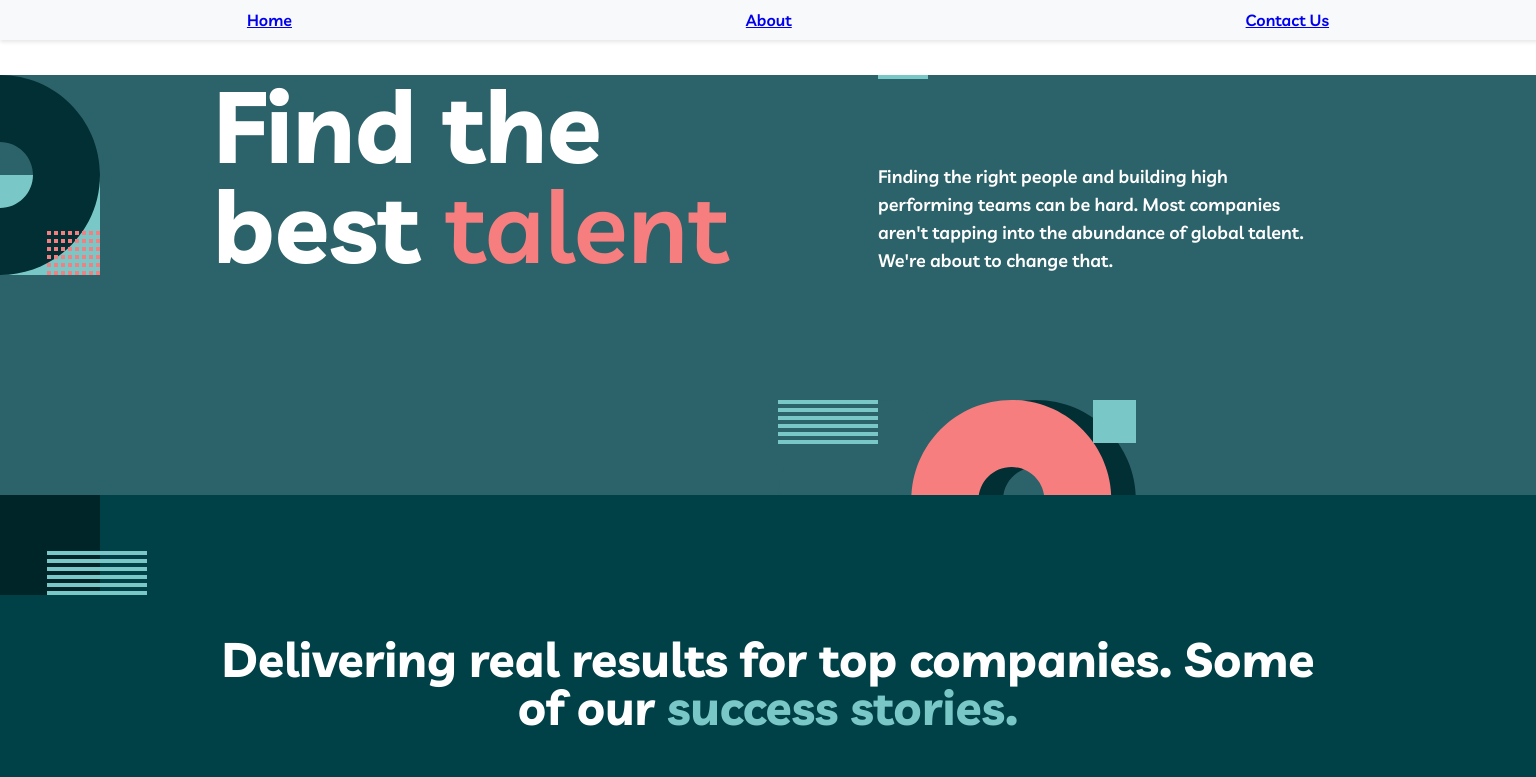
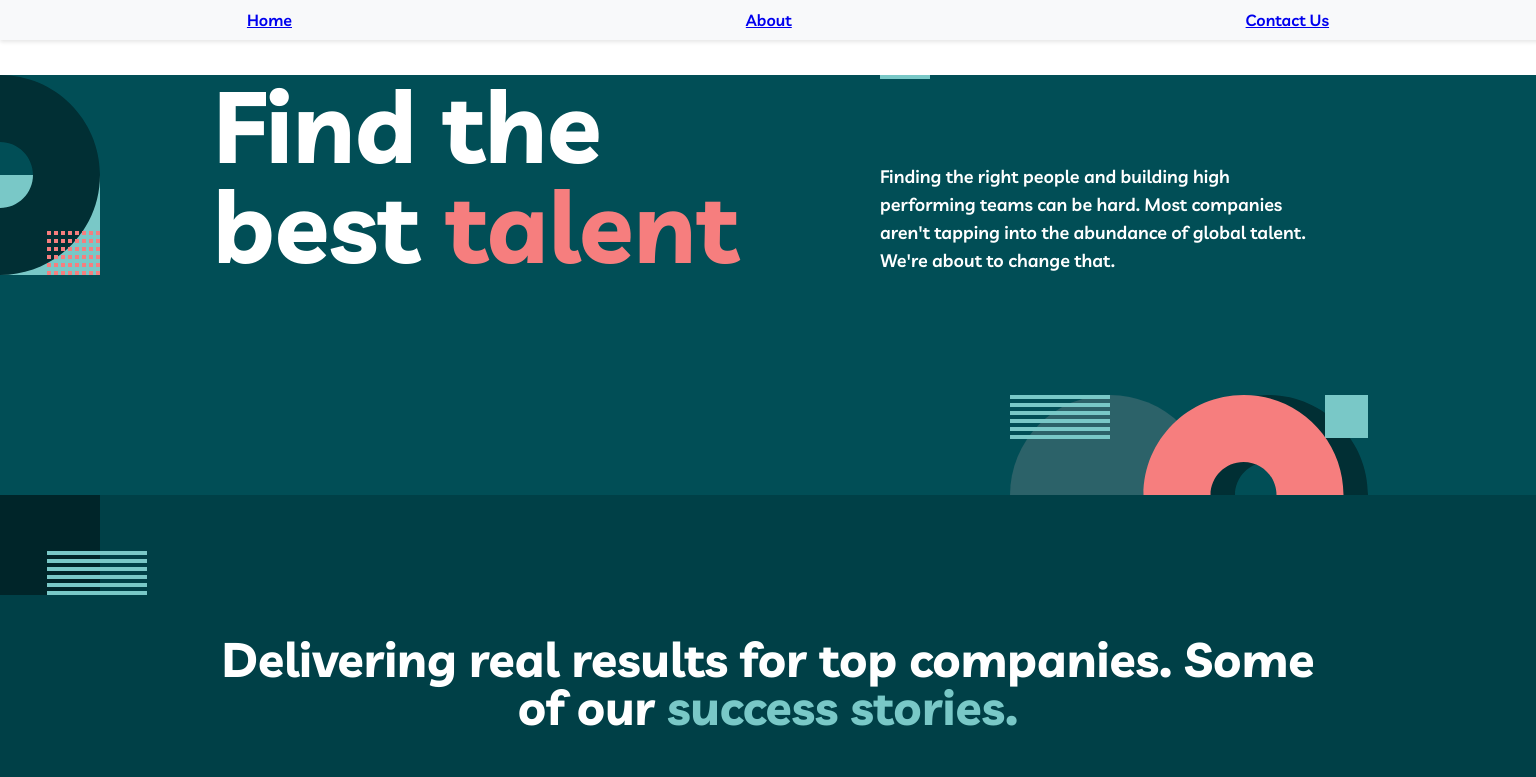
Before and after one commit to poulami-saha/Global-Code-Queens-MyTeam-Website, a React (Create React App) app: page /#/ in a window 1536 px wide. Shown: the top 777 px of the page. Built offline with nearby package versions, Linux system fonts and the light colour scheme.

Commit message:
added responsiveness to styles

```diff
--- a/src/components/HomeContainer/Talent/Talent.module.css
+++ b/src/components/HomeContainer/Talent/Talent.module.css
@@ -1,9 +1,52 @@
 .container {
-  background: var(--police-blue);
+  background: var(--midnight-green);
   color: var(--primary-white);
+  padding: 0 24px;
+  min-height: 370px;
+  background-image: url("../../../assets/bg-pattern-home-2.svg");
+  background-position: center bottom;
+  background-repeat: no-repeat;
+}
+
+.text_wrapper {
+  margin: 0 auto;
+}
+
+.heading {
+  text-align: center;
+}
+
+span {
+  color: var(--coral-color);
+  font-weight: inherit;
+}
+
+.content {
+  text-align: center;
+  margin-top: 18px;
+  padding: 0 2px;
+}
+
+
+/* Tablet */
+@media (min-width: 768px) {
+  .container {
+    padding: 0 45px;
+    height: 456px;
+  }
+  .text_wrapper {
+    padding: 0 110px;
+  }
+}
+
+/* Desktop */
+@media (min-width: 1440px) {
+  .container {
     height: 400px;
+    background-image: none;
+    padding: 0;
+  }
 
-}
   .rectangle{
     background-color: var(--rapture-blue);
     width: 50px;
@@ -11,40 +54,45 @@
     margin-bottom: 83px;
   }
 
-.container::after{
-  width: 200px;
-  height: 200px;
-  left: -100px;
-  top:75px;
-  content: "";
-  position: absolute;
-  background-image: url("../../../assets/bg-pattern-home-1.svg");
-}
-
-.container::before{
-  width: 358px;
-  height: 100px;
-  right: 400px;
-  top: 400px;
-  content: "";
-  position: absolute;
-  background-image: url("../../../assets/bg-pattern-home-2.svg");
-}
 
   .text_wrapper{
     gap: 30px;
+    margin: 0;
+    height: 195px;
     display: flex;
     justify-content: center;
   }
 
   .heading {
     width: 635px;
+    text-align: left;
   }
 
   .content {
-  width: 445px;
+    width: 441px;
+    height: inherit;
+    text-align: left;
+    margin: 0;
+
   }
 
-span {
-  color: var(--coral-color);
+.container::before{
+    width: 100%;
+    height: 200px;
+    content: "";
+    position: absolute;
+    background-image: url("../../../assets/bg-pattern-home-1.svg");
+    background-position: top left -100px;
+    background-repeat: no-repeat;
   }
+
+  .container::after{
+    width: 100%;
+    height: 225px;
+    content: "";
+    position: absolute;
+    background-image: url("../../../assets/bg-pattern-home-2.svg");
+    background-position: right 168px bottom;
+    background-repeat: no-repeat;
+  }
+}
```
Lines whose indentation alone changed are shown as unchanged.
